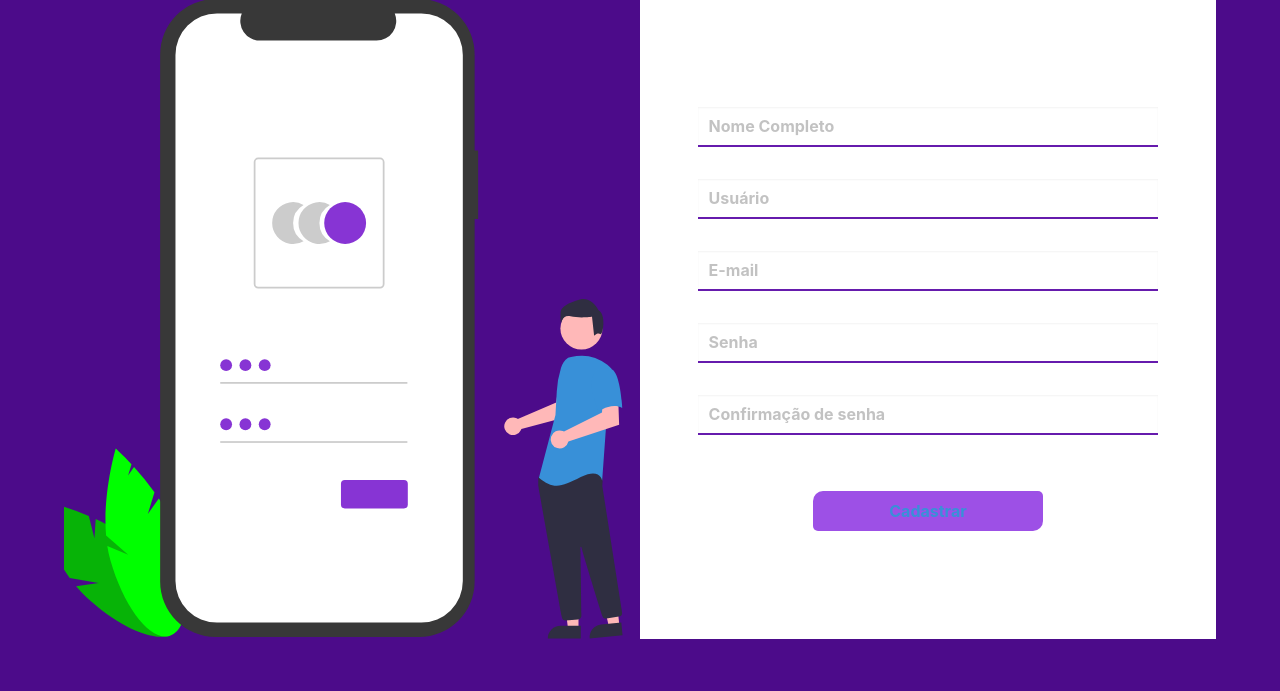
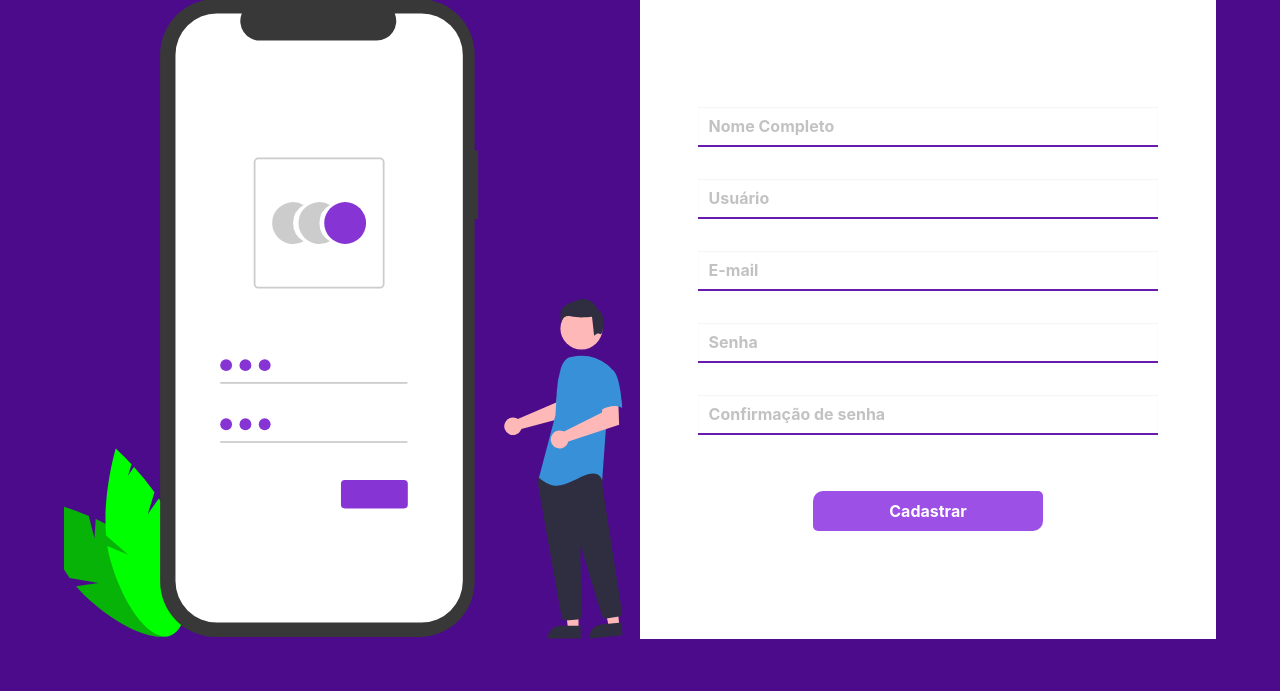
Before and after one commit to MarceloJimenes/site-codex, a PHP site: page /pages/cadastro/cadastre.php in a window 1280 px wide, with the pointer over the restyled element. Shown: the part 109-800 px from the top of the page. Run offline with PHP 8.4, Linux system fonts and the light colour scheme.

Commit message:
update button cadastro-page

```diff
--- a/pages/cadastro/style.css
+++ b/pages/cadastro/style.css
@@ -73,5 +73,4 @@ label {
 .form .button:hover {
   border-radius: 10px 5px;
   background-color: #9d50e6;
-  color: #3890d8;
 }
```
